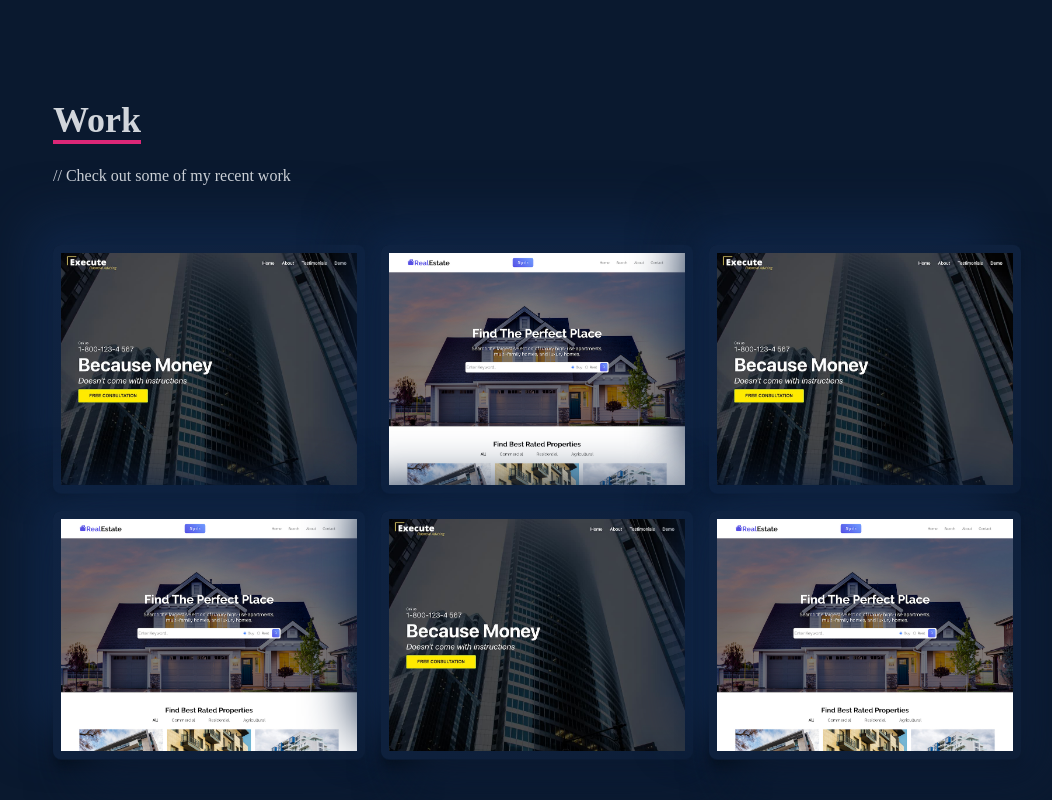
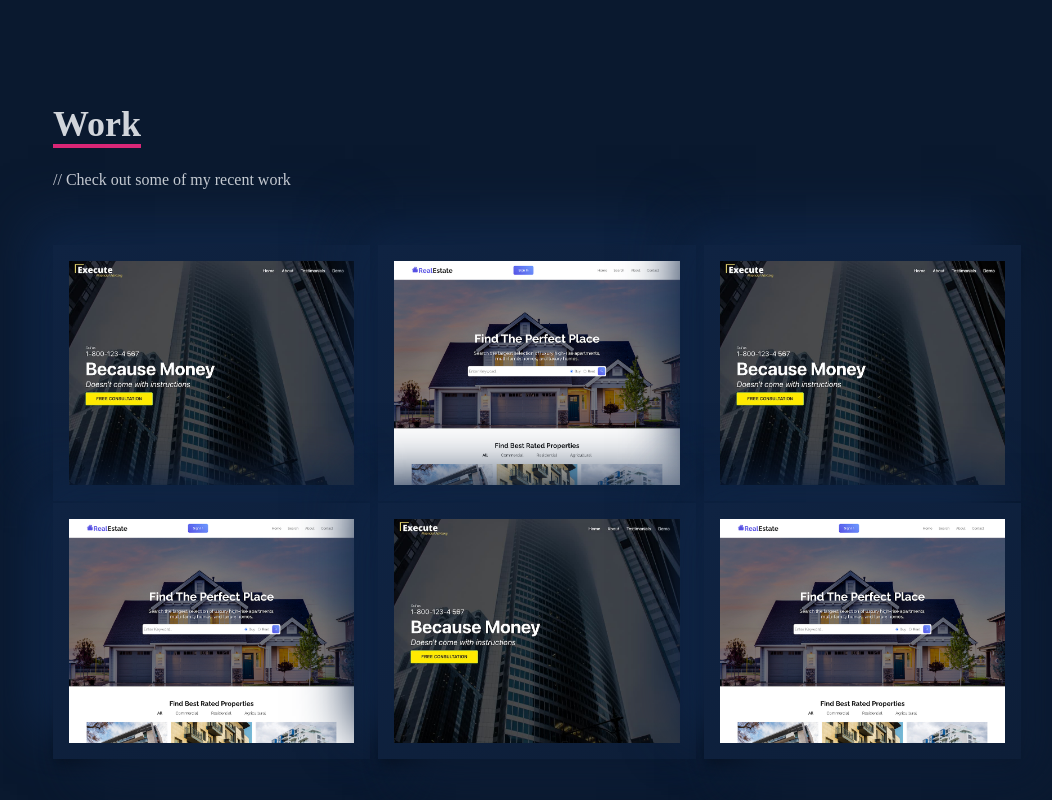
Before and after one commit to mlscvitpune/Portfolio-Template-using-React, a React (Create React App) app: page / in a window 1280 px wide. Shown: the part 2370-3170 px from the top of the page, without its empty margins (103-1155 px from the left). Built offline with nearby package versions, Linux system fonts and the light colour scheme.

Commit message:
neumorphism added

```diff
--- a/src/components/Work.jsx
+++ b/src/components/Work.jsx
@@ -15,7 +15,7 @@ const Work = () => {
         </div>
 
         {/* Container */}
-        <div className='grid sm:grid-cols-2 md:grid-cols-3 gap-4'>
+        <div className='grid sm:grid-cols-2 md:grid-cols-3 gap-2'>
           {/* Grid Items */}
           <WorkCard imgUrl={WorkImg} />
           <WorkCard imgUrl={realEstate} />
--- a/src/components/WorkCard.jsx
+++ b/src/components/WorkCard.jsx
@@ -6,8 +6,8 @@ const WorkCard = (props) => {
     return (
         <>
             <div className='shadow-lg  flex justify-center shadow-[#040c16] group container rounded-lg items-center mx-auto content-div'>
-                <div className="group-hover:hidden">
-                    <img src={`${props.imgUrl}`} className="neumorphic-img h-full w-full rounded-lg p-2" alt="" />
+                <div className="group-hover:hidden neumorphic-img">
+                    <img src={`${props.imgUrl}`} className=" bg-cover rounded-lg p-4" alt="" />
                 </div>
                 {/* Hover Effects */}
                 <div className='hidden group-hover:block '>
```
